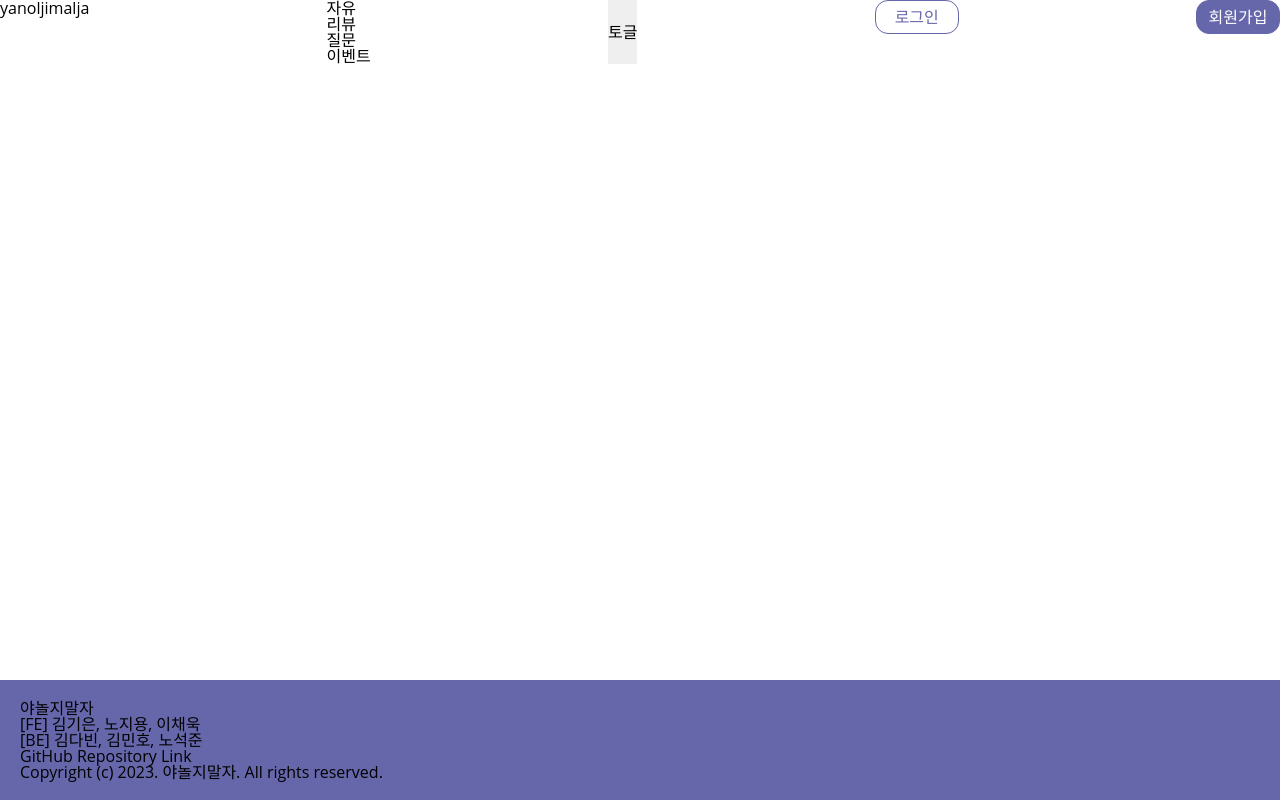
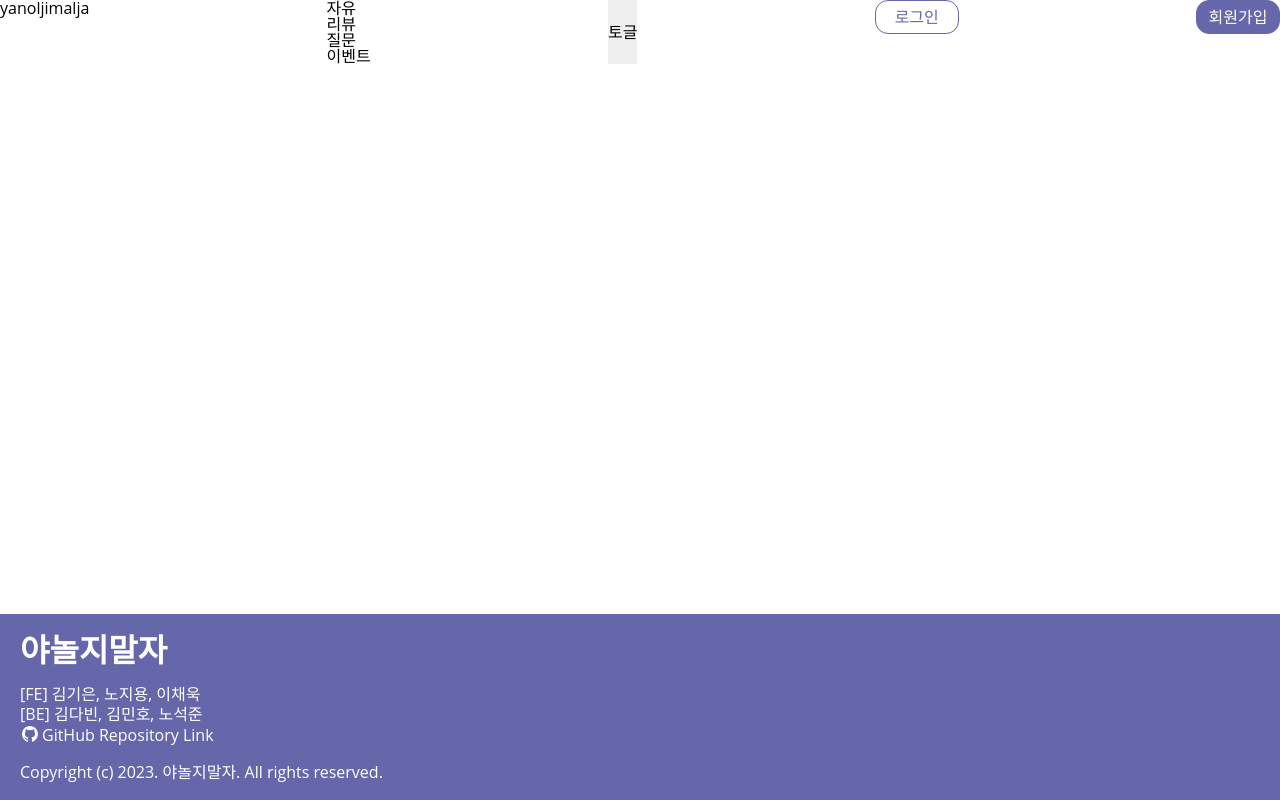
Before and after one commit to codestates-seb/seb42_main_027, a React (Create React App) app in the folder client/: page / in a window 1280 px wide. Built offline with nearby package versions, Linux system fonts and the light colour scheme.

Commit message:
fix: Footer 코드 수정

```diff
--- a/client/src/components/layouts/Footer.tsx
+++ b/client/src/components/layouts/Footer.tsx
@@ -1,28 +1,67 @@
 import styled from 'styled-components';
+import theme from '../../theme';
+import { ReactComponent as GithubLogo } from '../../assets/images/github-mark-white.svg';
 
 function Footer() {
   return (
     <Container>
-      <h1>야놀지말자</h1>
-      <section>
+      <Title>야놀지말자</Title>
+      <Section>
         <ul>
-          <li>[FE] 김기은, 노지용, 이채욱</li>
-          <li>[BE] 김다빈, 김민호, 노석준</li>
-          <li>
+          <LI>[FE] 김기은, 노지용, 이채욱</LI>
+          <LI>[BE] 김다빈, 김민호, 노석준</LI>
+          <LI className="gh-link">
             <a href="https://github.com/codestates-seb/seb42_main_027">
-              GitHub Repository Link
+              <GitHubLink>
+                <div>
+                  <GithubLogo width="16" height="auto" />
+                </div>
+                <div>GitHub Repository Link</div>
+              </GitHubLink>
             </a>
-          </li>
+          </LI>
         </ul>
-      </section>
+      </Section>
       <div>Copyright (c) 2023. 야놀지말자. All rights reserved.</div>
     </Container>
   );
 }
 
 const Container = styled.div`
-  padding: 20px;
-  background-color: #6667ab;
+  height: 186px;
+  padding: 1.25rem;
+  color: ${theme.colors.white};
+  background-color: ${theme.colors.pointColor};
+`;
+
+const Title = styled.h1`
+  display: flex;
+  align-items: center;
+  font-weight: bold;
+  color: ${theme.colors.white};
+  font-size: 32px;
+  margin-bottom: ${theme.gap.px20};
+`;
+
+const Section = styled.section`
+  margin-bottom: ${theme.gap.px20};
+`;
+
+const LI = styled.li`
+  margin-bottom: calc(${theme.gap.px20} / 5);
+
+  &.gh-link {
+    margin: 0;
+  }
+`;
+
+const GitHubLink = styled.div`
+  display: flex;
+  align-items: center;
+
+  > div {
+    padding: 0 2px 0 2px;
+  }
 `;
 
 export default Footer;
```
